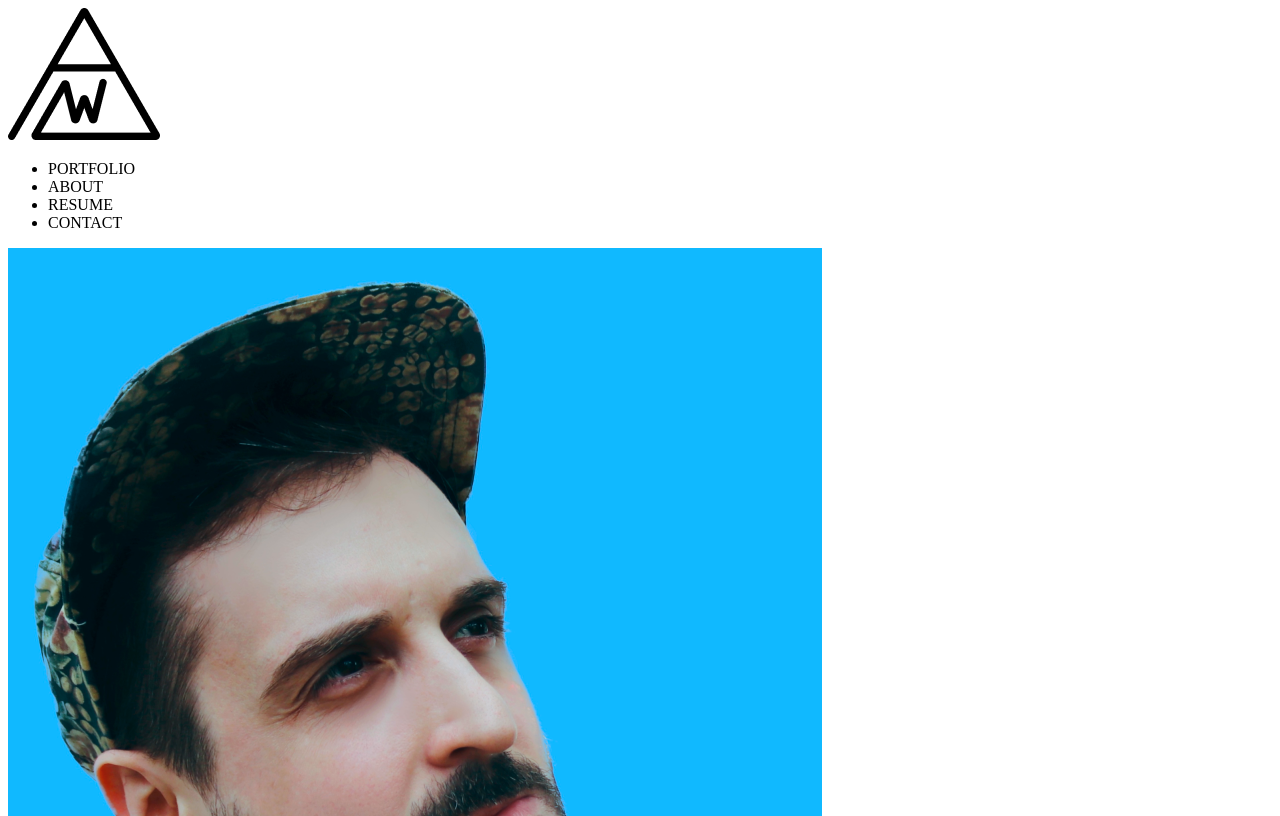
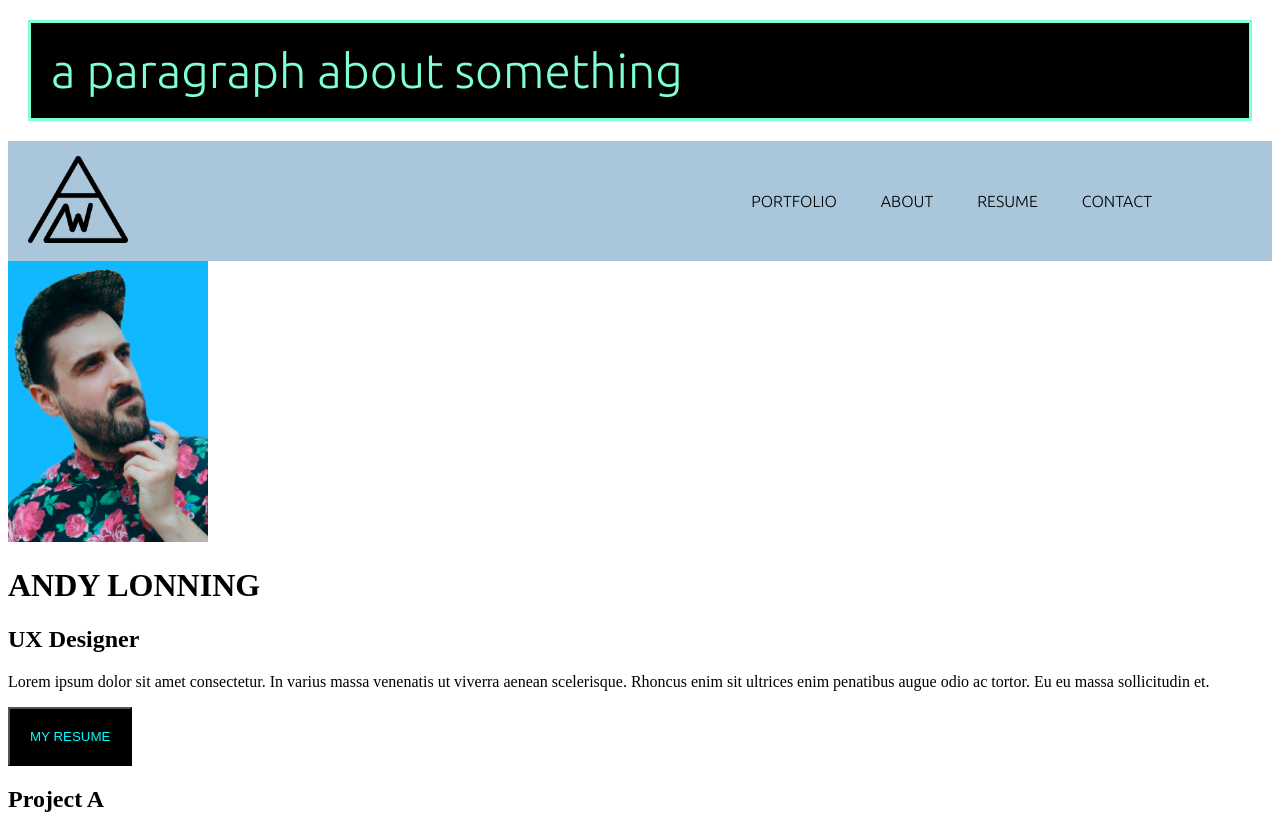
Before and after one commit to Andy-Lonning/module_17, a plain HTML site: page index.html in a window 1280 px wide. Shown: the top 816 px of the page. Drawn offline with Linux system fonts and the light colour scheme.

Commit message:
Nav bar format and visuals 1.0

```diff
--- a/css/index.css
+++ b/css/index.css
@@ -0,0 +1,44 @@
+.example {
+    color: aquamarine;
+    padding: 20px;
+    background-color: black;
+    border: solid;
+    margin: 20px;
+    font-size: 48px;
+    font-family: 'Montserrat', sans-serif;
+font-family: 'Pixelify Sans', sans-serif;
+font-family: 'Ubuntu', sans-serif;
+}
+nav {
+    background-color: rgb(169, 198, 219);
+    display: inline-block;
+    vertical-align: top;
+    height: 120px;
+    width: 100%;
+    position: relative;
+}
+.logo {
+    position: absolute;
+    top: 15px;
+    left: 20px;
+}
+ul {
+    display: inline-block;
+    position: absolute;
+    top: 15px;
+    right: 100px;
+}
+li {
+    display: inline-block;
+    top: 50%;
+    padding: 20px;
+    font-family: 'Montserrat', sans-serif;
+font-family: 'Pixelify Sans', sans-serif;
+font-family: 'Ubuntu', sans-serif;
+}
+button {
+    color: aqua;
+    background-color: black;
+    padding: 20px;
+    font-family: Arial, Helvetica, sans-serif;
+}
--- a/index.html
+++ b/index.html
@@ -1,13 +1,18 @@
 <!DOCTYPE html>
 <html lang="en">
 <head>
+    <link rel="stylesheet" href="css/index.css">
     <meta charset="UTF-8">
     <meta name="viewport" content="width=device-width, initial-scale=1.0">
-    <title>Document</title>
+    <title>Module17</title>
+    <link rel="preconnect" href="https://fonts.googleapis.com">
+<link rel="preconnect" href="https://fonts.gstatic.com" crossorigin>
+<link href="https://fonts.googleapis.com/css2?family=Montserrat:wght@300&family=Pixelify+Sans&family=Ubuntu:wght@300&display=swap" rel="stylesheet">
 </head>
 <body>
+    <div class="example">a paragraph about something</div>
     <nav>
-        <img src="images/My Logo.png" alt="Logo">
+        <img class="logo" src="images/My Logo.png" alt="Logo" width="100" height="87">
         <ul>
             <li>PORTFOLIO</li>
             <li>ABOUT</li>
@@ -16,7 +21,7 @@
         </ul>
     </nav>
     <header>
-        <img src="images/Portfolio Profile Photo.png" alt="">
+        <img class="profilephoto" src="images/Portfolio Profile Photo.png" alt="photo" width="200" height="281">
         <div class="headerbg">
             <h1>ANDY LONNING</h1>
             <h2>UX Designer</h2>
```
